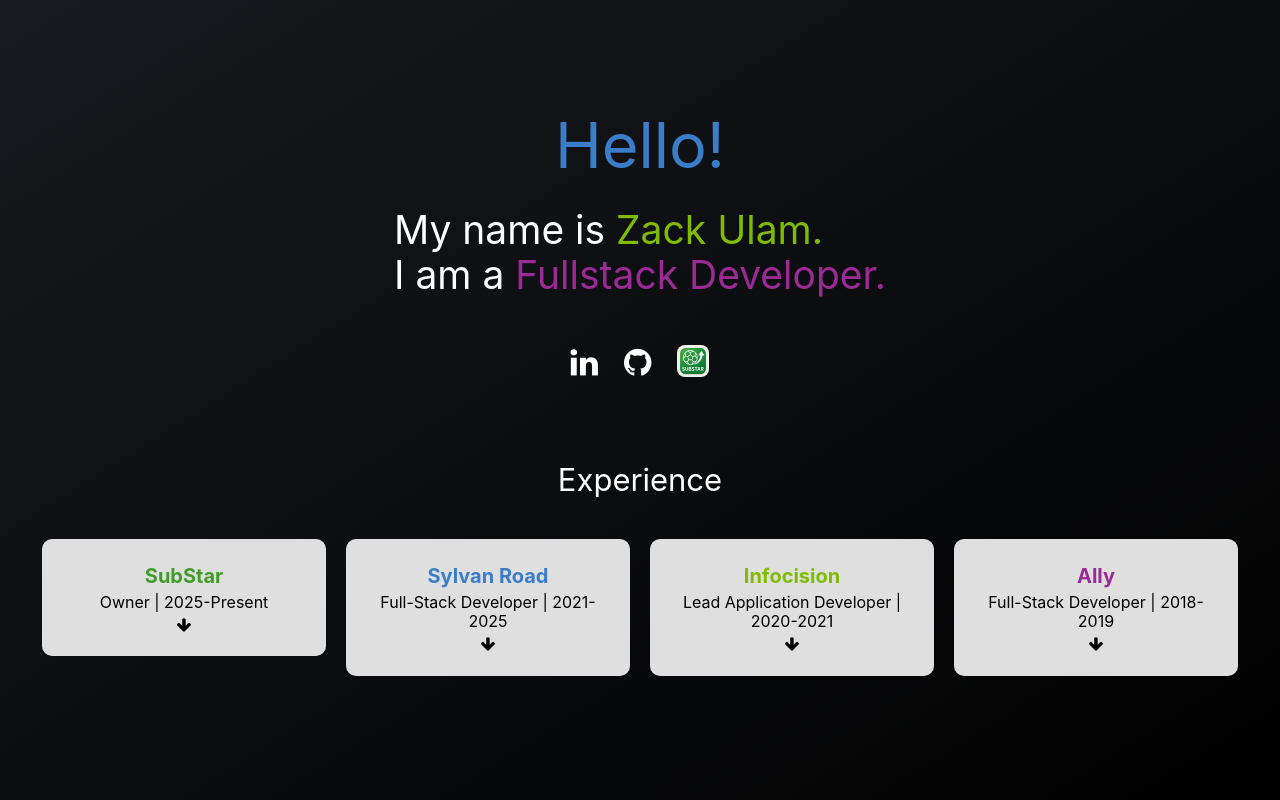
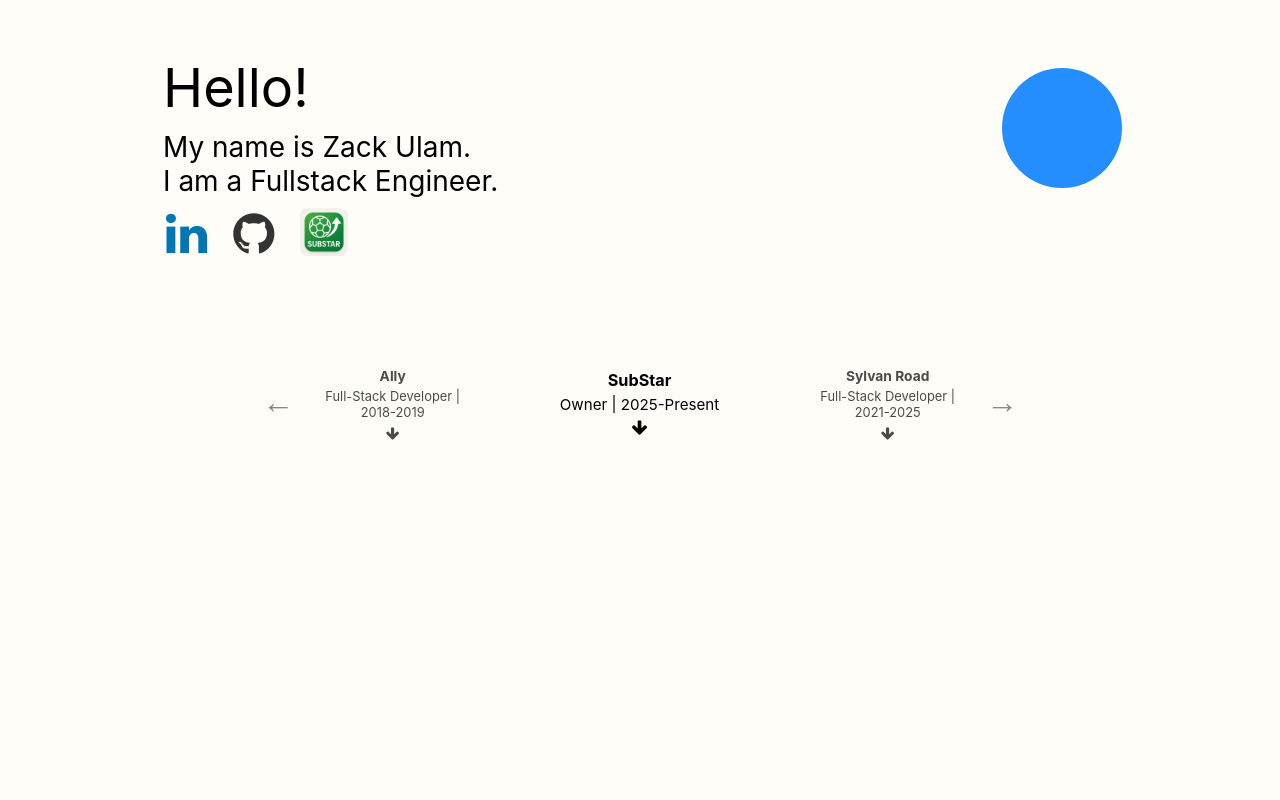
Before and after one commit to zulam/zulam.github.io, a React (Vite) app: page / in a window 1280 px wide. Built offline with nearby package versions, Linux system fonts and the light colour scheme.

Commit message:
new portfolio design

```diff
--- a/src/generic_components/ExperienceCard.jsx
+++ b/src/generic_components/ExperienceCard.jsx
@@ -1,20 +1,17 @@
-import { useState } from "react";
-
-function ExperienceCard({ color, company, title, timespan, description }) {
-    const [showText, setShowText] = useState(false);
+function ExperienceCard({ color, company, title, timespan, description, active, expanded }) {
     return (
         <div className="experience-card-container">
             <div
-                className={`experience-card ${showText ? `background-${color}` : 'background-grey'}`}
-                onClick={() => setShowText(prevState => !prevState)}
+                className={`experience-card ${expanded ? `background-${color}` : 'background-grey'}`}
+                style={{ backgroundColor: 'rgb(255, 253, 248)' }}
             >
-                <p className={`experience-card-company ${showText ? 'text-black' : `text-${color}`}`}>{company}</p>
+                <p className={`experience-card-company ${expanded ? 'text-black' : `text-${color}`}`}>{company}</p>
                 <p className='experience-card-title text-black'>{title} | {timespan}</p>
-                <i className={`fa fa-arrow-down text-black ${showText ? '' : 'bounce'}`}></i>
-                {showText && (
-                    <>
+                <i className={`fa fa-arrow-down text-black ${(active && !expanded) ? 'bounce' : ''}`}></i>
+                {expanded && (
+                    <div className='text-black'>
                         {description}
-                    </>
+                    </div>
                 )}
             </div>
         </div>
--- a/src/routes/index.jsx
+++ b/src/routes/index.jsx
@@ -1,6 +1,6 @@
 import { createFileRoute } from "@tanstack/react-router";
 import ExperienceCard from "../generic_components/ExperienceCard";
-import { useEffect } from "react";
+import React, { useEffect, useState } from "react";
 
 export const Route = createFileRoute("/")({
 	component: App,
@@ -14,35 +14,23 @@
 	const allyDescription = (
 		<ul className="list-disc experience-card-description">
 			<li>
-				Worked on business-facing applications using C#, HTML, CSS, JavaScript, and SQL in an agile environment.
-				<ul>
-					<li>
-						Full-stack development for a help link system, granting users handy access to relevant documentation.
+				Delivered full-stack solutions for business-facing applications using C#, JavaScript, and SQL.
 			</li>
 			<li>
-						Full-stack development for numerous APIs and web pages to support business functions.
+				Developed a dynamic help link system to provide context-aware documentation access.
+
 			</li>
 			<li>
-						Sustain work for one of our business teams, studying the code and queries behind daily distributed reports in order to troubleshoot pressing production issues.
+				Built and maintained internal APIs and dashboards to support enterprise business processes.
 			</li>
 			<li>
-						Participated in daily standups, sprint retrospectives, sprint planning meetings, and other agile ceremonies.
-					</li>
-				</ul>
+				Automated build and deployment workflows using Jenkins, Bitbucket, and CI/CD pipelines.
 			</li>
 			<li>
-				Managed code releases to dev and production environments on an agile team during our transition to CI/CD.
-				<ul>
-					<li>
-						Wrote a Python script to automatically package our APIs for releases, eliminating unnecessary manual work.
+				Authored PowerShell and Python scripts to optimize release and reporting processes.
 			</li>
 			<li>
-						Wrote a PowerShell script to generate SVN reports, giving clear tracking of code updates tied to releases.
-					</li>
-					<li>
-						Participated in the establishment of Jenkins and BitBucket for automated builds and deployments.
-					</li>
-				</ul>
+				Tech Stack: C#, JavaScript, HTML/CSS, SQL Server, Python, PowerShell, Jenkins, SVN, Bitbucket.
 			</li>
 		</ul>
 	);
@@ -50,13 +38,16 @@
 	const infocisionDescription = (
 		<ul className="list-disc experience-card-description">
 			<li>
-				Software support of call center technology for the company’s largest client, as well as several other clients.
+				Maintained and enhanced core call center systems for the company’s largest client and others.
 			</li>
 			<li>
-				Constructed several SSIS packages to transform and transfer data to SQL database tables regularly.
+				Created SSIS packages for automated ETL operations, ensuring accurate and timely data ingestion.
 			</li>
 			<li>
-				Developed a full-stack web page using React, C#, .Net Framework API, and SQL stored procedures, which allowed users to manage billing codes and segments for one of our largest clients.
+				Developed a React and .NET Framework web interface for managing billing codes and segmentation rules.
+			</li>
+			<li>
+				Tech Stack: C#, .NET Framework, SQL Server, SSIS, React.
 			</li>
 		</ul>
 	);
@@ -64,19 +55,22 @@
 	const sylvanDescription = (
 		<ul className="list-disc experience-card-description">
 			<li>
-				Improved asset offloading system that managed the listing, offers, and sale lifecycle, reducing mean time to sell.
+				Proposed and redesigned an entity notes system, allowing for dynamic logging for various domain entities.
 			</li>
 			<li>
-				Contributed to an asset turnover system that reduced overhead by $4+ million per year.
+				Led UI development of the asset offloading platform, significantly reducing time-to-sale.
 			</li>
 			<li>
-				Redesigned a property media view, providing a feature-rich UI for viewing properties’ photos and videos.
+				Co-developed an asset turnover system, resulting in $4M+ in annual overhead reduction.
 			</li>
 			<li>
-				Implemented a project management system for the C-suite, allowing tracking of time and connected business processes for macro-level business initiatives.
+				Redesigned the property media viewer to deliver a dynamic UI for managing and displaying media assets.
 			</li>
 			<li>
-				Technologies used include C#, .Net Core, React, HTML, CSS, JavaScript, Jenkins, Git, AWS, Docker, Microsoft SQL Server, and PostgreSQL.
+				Spearheaded a C-suite project management dashboard to track time and integrate high-level business initiatives.
+			</li>
+			<li>
+				Tech Stack: C#, .NET Core, ReactJS, HTML/CSS, SQL Server, PostgreSQL, AWS, Docker, Jenkins, Git.
 			</li>
 		</ul>
 	);
@@ -84,7 +78,7 @@
 	const subStarDescription = (
 		<ul className="list-disc experience-card-description">
 			<li>
-				Developed an Android app to give youth soccer coaches an intuitive way to manage in-game player substitutions.
+				Planned, designed, and developed an intuitive substitution management app for youth soccer coaches.
 			</li>
 			<li>
 				Currently in testing, pending release to Google Play Store in August 2025.
@@ -97,30 +91,142 @@
 	);
 
 
+	// ...existing code...
+	const [randomShape, setRandomShape] = useState(null);
+
+	useEffect(() => {
+		const colors = ['#FFD600', 'rgb(255, 39, 39)', 'black', 'rgba(36, 142, 255, 1)']; // yellow from experience-cards, red, black, blue
+		const shapes = ['circle', 'triangle', 'square'];
+		const getRandom = arr => arr[Math.floor(Math.random() * arr.length)];
+
+		const renderShape = () => {
+			const color = getRandom(colors);
+			const shape = getRandom(shapes);
+			const size = 120;
+			if (shape === 'circle') {
+				return <svg width={size} height={size}><circle cx={size / 2} cy={size / 2} r={size / 2} fill={color} /></svg>;
+			} else if (shape === 'square') {
+				return <svg width={size} height={size}><rect width={size} height={size} fill={color} /></svg>;
+			} else if (shape === 'triangle') {
+				return <svg width={size} height={size}><polygon points={`${size / 2},0 0,${size} ${size},${size}`} fill={color} /></svg>;
+			}
+		};
+
+		// Show a shape immediately
+		setRandomShape(renderShape());
+
+		const interval = setInterval(() => {
+			setRandomShape(renderShape());
+		}, 1500);
+		return () => clearInterval(interval);
+	}, []);
+
+
+	// Carousel and expand state
+	const experienceData = [
+		{ color: 'substar', company: 'SubStar', title: 'Owner', timespan: '2025-Present', description: subStarDescription },
+		{ color: 'blue', company: 'Sylvan Road', title: 'Full-Stack Developer', timespan: '2021-2025', description: sylvanDescription },
+		{ color: 'green', company: 'Infocision', title: 'Lead Application Developer', timespan: '2020-2021', description: infocisionDescription },
+		{ color: 'purple', company: 'Ally', title: 'Full-Stack Developer', timespan: '2018-2019', description: allyDescription },
+	];
+	const [carouselIndex, setCarouselIndex] = useState(0);
+	const [expandedIndex, setExpandedIndex] = useState(null);
+
+	const handlePrev = () => {
+		setCarouselIndex((prev) => {
+			const newIdx = (prev - 1 + experienceData.length) % experienceData.length;
+			if (expandedIndex === prev) setExpandedIndex(newIdx);
+			return newIdx;
+		});
+	};
+	const handleNext = () => {
+		setCarouselIndex((prev) => {
+			const newIdx = (prev + 1) % experienceData.length;
+			if (expandedIndex === prev) setExpandedIndex(newIdx);
+			return newIdx;
+		});
+	};
+	const handleExpand = (idx) => setExpandedIndex(expandedIndex === idx ? null : idx);
+
+	// Helper to get indices for prev, current, next
+	const getCarouselIndices = () => {
+		const prev = (carouselIndex - 1 + experienceData.length) % experienceData.length;
+		const next = (carouselIndex + 1) % experienceData.length;
+		return [prev, carouselIndex, next];
+	};
+
 	return (
-		<div className="container">
+		<div className="container" style={{ width: '100vw' }}>
+			<div style={{ width: '80vw', justifyContent: 'center', alignItems: 'center', margin: '0 auto' }}>
 				<link rel="stylesheet" href="https://cdnjs.cloudflare.com/ajax/libs/font-awesome/4.7.0/css/font-awesome.min.css" />
+				<div style={{ display: 'flex', flexDirection: 'row', alignItems: 'center', justifyContent: 'space-between', margin: '0 auto' }}>
 					<div className="header">
 						<p className="hello-text text-blue">Hello!</p>
 						<div className='header-text-container'>
 							<p className="header-text">My name is <span className='text-green'>Zack Ulam.</span></p>
-					<p className="header-text">I am a <span className='text-purple'>Fullstack Developer.</span></p>
+							<p className="header-text">I am a <span className='text-purple'>Fullstack Engineer.</span></p>
 						</div>
 						<div className="link-container">
-					<a href="https://www.linkedin.com/in/zack-ulam-605220132/" className="fa fa-linkedin fa-2x" target="_blank" />
-					<a href="https://github.com/zulam" className=" fa fa-github fa-2x" target="_blank" />
+							<a href="https://www.linkedin.com/in/zack-ulam-605220132/" className="linkedin-icon fa fa-linkedin fa-3x" target="_blank" />
+							<a href="https://github.com/zulam" className="github-icon fa fa-github fa-3x" target="_blank" />
 							<a href="https://zulam.github.io/SubStar_Site" target="_blank" rel="noopener noreferrer">
-						<img src="/substar_icon_compressed_small.png" alt="Substar" style={{ width: '32px', height: '32px', borderRadius: '8px' }} />
+								<img src="/substar_icon_compressed_small.png" alt="Substar" style={{
+									width: '48px',
+									height: '48px',
+									borderRadius: '8px',
+								}} />
 							</a>
 						</div>
 					</div>
-			<p className="experience-text mt-20">Experience</p>
-			<div className="experience-container">
-				<ExperienceCard color='substar' company='SubStar' title='Owner' timespan='2025-Present' description={subStarDescription} />
-				<ExperienceCard color='blue' company='Sylvan Road' title='Full-Stack Developer' timespan='2021-2025' description={sylvanDescription} />
-				<ExperienceCard color='green' company='Infocision' title='Lead Application Developer' timespan='2020-2021' description={infocisionDescription} />
-				<ExperienceCard color='purple' company='Ally' title='Full-Stack Developer' timespan='2018-2019' description={allyDescription} />
+					<div className='random-shapes' style={{ marginInline: '30px' }}>
+						{randomShape}
 					</div>
 				</div>
+				<div className="experience-carousel" style={{ display: 'flex', flexDirection: 'row', alignItems: 'center', justifyContent: 'center', marginTop: '100px' }}>
+					<button onClick={handlePrev} style={{ fontSize: 32, background: 'none', border: 'none', cursor: 'pointer', color: '#888', zIndex: 2 }} aria-label="Previous Experience">&#8592;</button>
+					<div style={{ display: 'flex', flexDirection: 'row', alignItems: 'center', justifyContent: 'center', gap: '0' }}>
+						{getCarouselIndices().map((idx) => {
+							const isCenter = idx === carouselIndex;
+							const isSide = !isCenter;
+							return (
+								<div
+									key={idx}
+									className={isSide ? 'carousel-side-item' : ''}
+									onClick={isCenter ? () => handleExpand(idx) : undefined}
+									style={{
+										width: isCenter ? '50%' : '30%',
+										transition: 'all 0.2s',
+										cursor: isCenter ? 'pointer' : 'default',
+										padding: '0',
+										position: 'relative',
+										opacity: isCenter ? 1 : 0.7,
+										zIndex: isCenter ? 2 : 1,
+										transform: isCenter ? 'scale(1.08)' : 'scale(0.92)',
+										overflow: 'hidden',
+										pointerEvents: isCenter ? 'auto' : 'none',
+									}}
+								>
+								<ExperienceCard
+										color={experienceData[idx].color}
+										company={experienceData[idx].company}
+										title={experienceData[idx].title}
+										timespan={experienceData[idx].timespan}
+										description={null}
+										active={isCenter}
+										expanded={expandedIndex === idx}
+								/>
+								</div>
+							);
+						})}
+					</div>
+					<button onClick={handleNext} style={{ fontSize: 32, background: 'none', border: 'none', cursor: 'pointer', color: '#888', zIndex: 2 }} aria-label="Next Experience">&#8594;</button>
+				</div>
+				<div className='description-container' style={{ color: '#333', display: 'flex', justifyContent: 'center' }}>
+					{expandedIndex !== null && (
+						<p style={{ fontSize: '30px' }}>{experienceData[expandedIndex].description}</p>
+					)}
+				</div>
+			</div>
+		</div >
 	);
 }
--- a/src/styles.css
+++ b/src/styles.css
@@ -1,56 +1,25 @@
-/*colors*/
-.text-blue {
-	color: #3a7dc9
+.linkedin-icon {
+	color: #0077b5;
 }
 
-.text-green {
-	color: #7fbc00
+.github-icon {
+	color: #333;
 }
 
-.text-substar {
-	color: #419c2a
-}
-
-.text-purple {
-	color: #9c2a96
-}
-
-.text-black {
-	color: black
-}
-
-.background-blue {
-	background-color: #3a7dc9
-}
-
-.background-substar {
-	background-color: #419c2a
-}
-
-.background-green {
-	background-color: #7fbc00
-}
-
-.background-purple {
-	background-color: #9c2a96
-}
-
-.background-grey {
-	background-color: #dfdfdf
-}
-
-/*base elements*/
 body {
 	margin: 0px;
+	min-height: 100vh;
 	font-family: -apple-system, BlinkMacSystemFont, "Segoe UI", "Roboto", "Oxygen",
 		"Ubuntu", "Cantarell", "Fira Sans", "Droid Sans", "Helvetica Neue",
 		sans-serif;
-		min-height: 100vh;
+	height: max-content;
 	align-items: center;
 	display: flex;
 	flex-direction: column;
-	background-image: linear-gradient(to bottom right, #181a1f, black);
-	color: white;
+	overflow: auto;
+	box-sizing: border-box;
+	padding-bottom: 20px;
+	background-color: rgb(255, 253, 248);
 }
 
 a {
@@ -67,59 +36,59 @@
 
 .container {
 	text-align: center;
+	height: 100%;
+	width: 100%;
+	box-sizing: border-box;
 }
 
-/*header*/
 .header {
-	display: flex;
-	flex-direction: column;
-	margin-top: 100px;
-	text-align: center;
-	align-items: center;
+	margin-top: 30px;
+	align-items: left;
+	text-align: left;
+	padding-top: 25px;
 }
 
 .hello-text {
-	font-size: calc(15px + 6vmin);
-	line-height: 0;
+	font-size: calc(6px + 6vmin);
 	margin-inline: 35px;
-	margin-block: 45px;
+	margin-block: 0px;
+	margin-bottom: 10px;
 }
 
 .header-text {
-	font-size: calc(15px + 3vmin);
-	line-height: 10px;
-	margin: 35px;
+	font-size: calc(4px + 3vmin);
+	line-height: normal;
+	margin-left: 35px;
+	margin-block: 0px;
+	color: black;
 }
 
 .link-container {
-	margin: 30px;
+	margin-left: 30px;
+	margin-top: 10px;
 	text-align: center;
 	display: flex;
 	align-items: center;
-	justify-content: center;
 	gap: 10px;
 }
 
-/*experience*/
 .experience-text {
-	margin-top: 50px;
-	font-size: calc(15px + 2vmin);
+	margin-top: 25px;
+	margin-bottom: 15px;
+	font-size: calc(10px + 2vmin);
 }
 
 .experience-container {
-	overflow-x:hidden;
-	width: 95vw;
+	overflow-x: hidden;
+	width: 60vw;
 }
 
-.experience-card-container{
+.experience-card-container {
 	flex: 1;
 	padding-inline: 10px;
-	margin-block: 10px;
-	margin-inline: 0px;
 }
 
 .experience-card {
-	padding: 20px;
 	border-radius: 10px;
 	cursor: pointer;
 	transition: transform 0.2s;
@@ -130,7 +99,7 @@
 	transform: scale(1.03);
 }
 
-.experience-card-company{
+.experience-card-company {
 	font-size: 15px;
 	font-weight: bold;
 	margin: 5px;
@@ -142,39 +111,33 @@
 }
 
 .experience-card-description {
-	font-size: 12px;
+	font-size: 14px;
 	text-align: left;
 	margin-left: 6px;
 }
 
-/*media & animations*/
+.link-icon {
+	color: black;
+}
+
 .bounce {
 	animation: bounce 1s infinite;
 }
 
-@media (min-width: 64rem) {
-	.experience-container {
-		display: flex;
-	}
-	.experience-card-company{
-		font-size: 20px;
-	}
-	.experience-card-title {
-		font-size: 16px;
-	}
-	.experience-card-description {
-		font-size: 14px;
-	}
-	.header {
-		text-align: left;
+@media (max-width: 800px) {
+	.carousel-side-item {
+		display: none !important;
 	}
 }
 
 @keyframes bounce {
-  0%, 100% {
+
+	0%,
+	100% {
 		transform: translateY(-25%);
 		animation-timing-function: cubic-bezier(0.8, 0, 1, 1);
 	}
+
 	50% {
 		transform: none;
 		animation-timing-function: cubic-bezier(0, 0, 0.2, 1);
```
Lines whose indentation alone changed are shown as unchanged.
